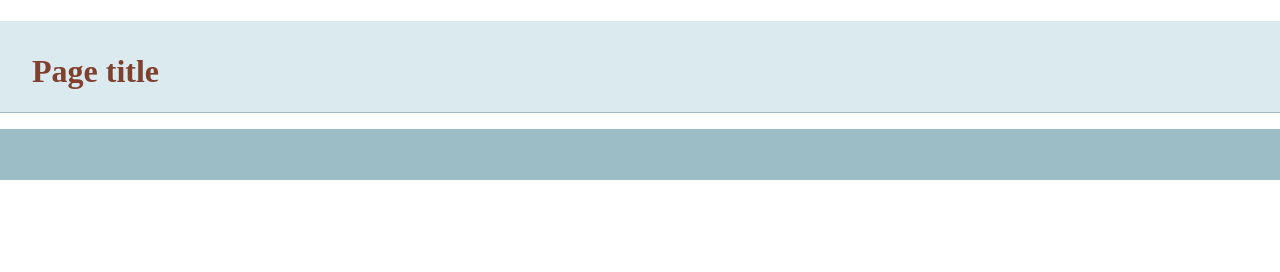
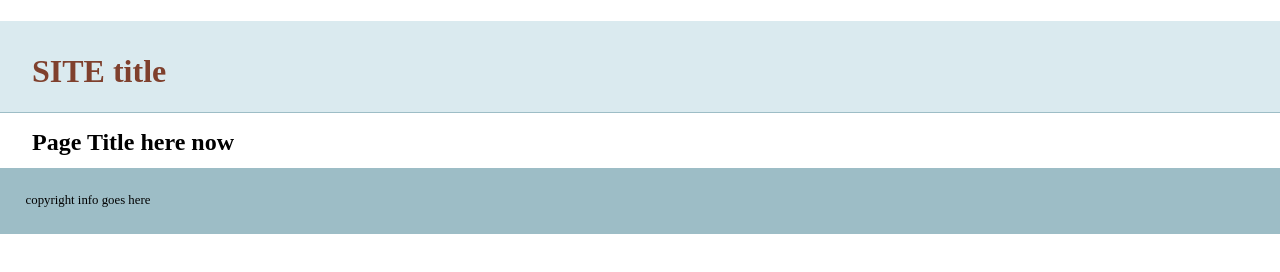
Before and after one commit to devWRM/git-basics, a plain HTML site: page index.html in a window 1280 px wide. Drawn offline with nearby package versions, Linux system fonts and the light colour scheme.

Commit message:
Added Site page and h2 info to main and copyright holder in footer

```diff
--- a/index.html
+++ b/index.html
@@ -14,13 +14,14 @@
     </head>
     <body>
     <header>
-	<h1>Page title</h1>
+	<h1>SITE title</h1>
     </header>
     <nav id="pageNav">
     </nav>
     <main>
+       <h2>Page Title here now</h2>
     </main>
-    <footer>
+    <footer>copyright info goes here
     </footer>
         <script>
 //use the modernizr load to load up external scripts. This will load the scripts asynchronously, but the order listed matters. Although it will load all scripts in parallel, it will execute them in the order listed
```
